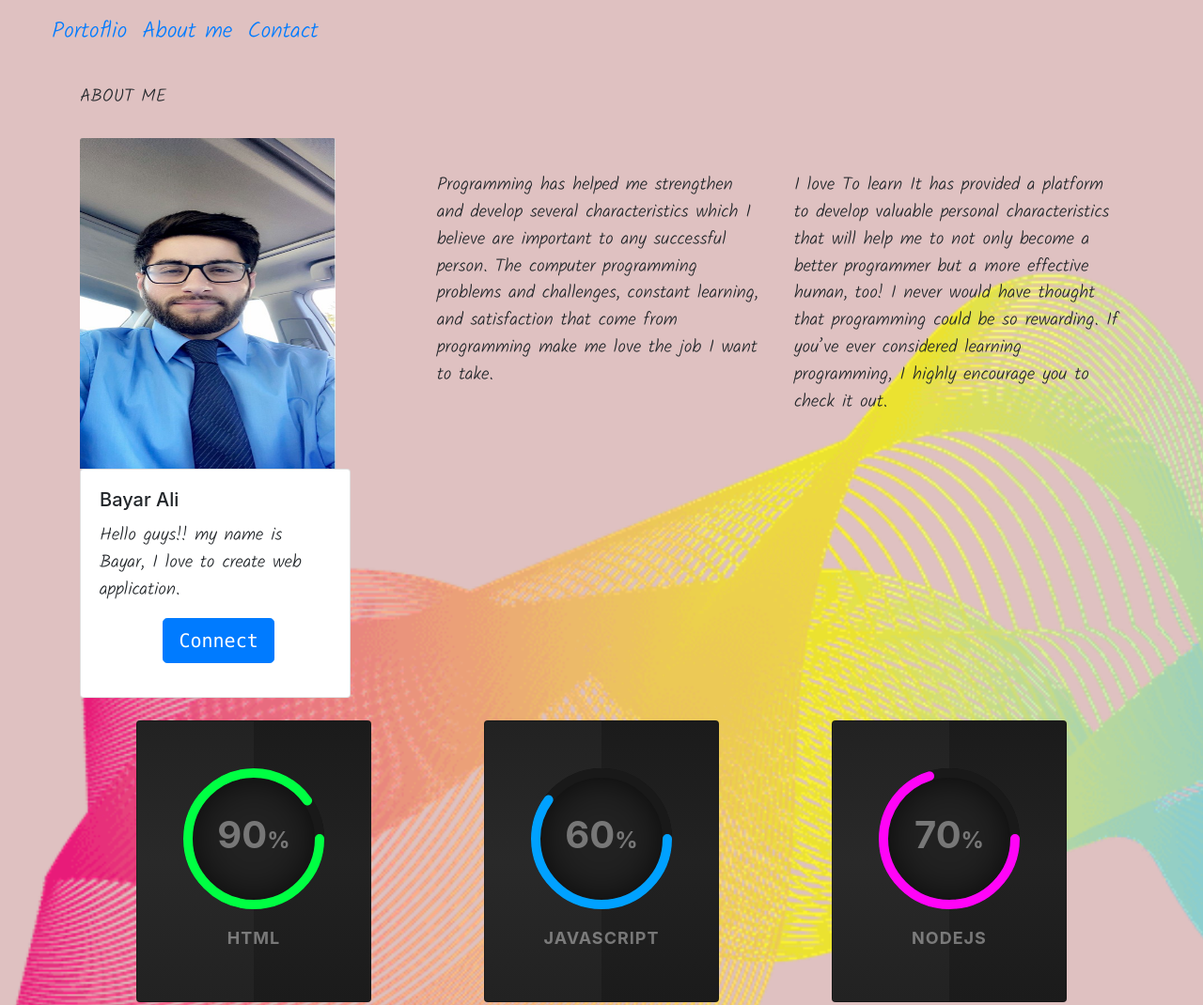
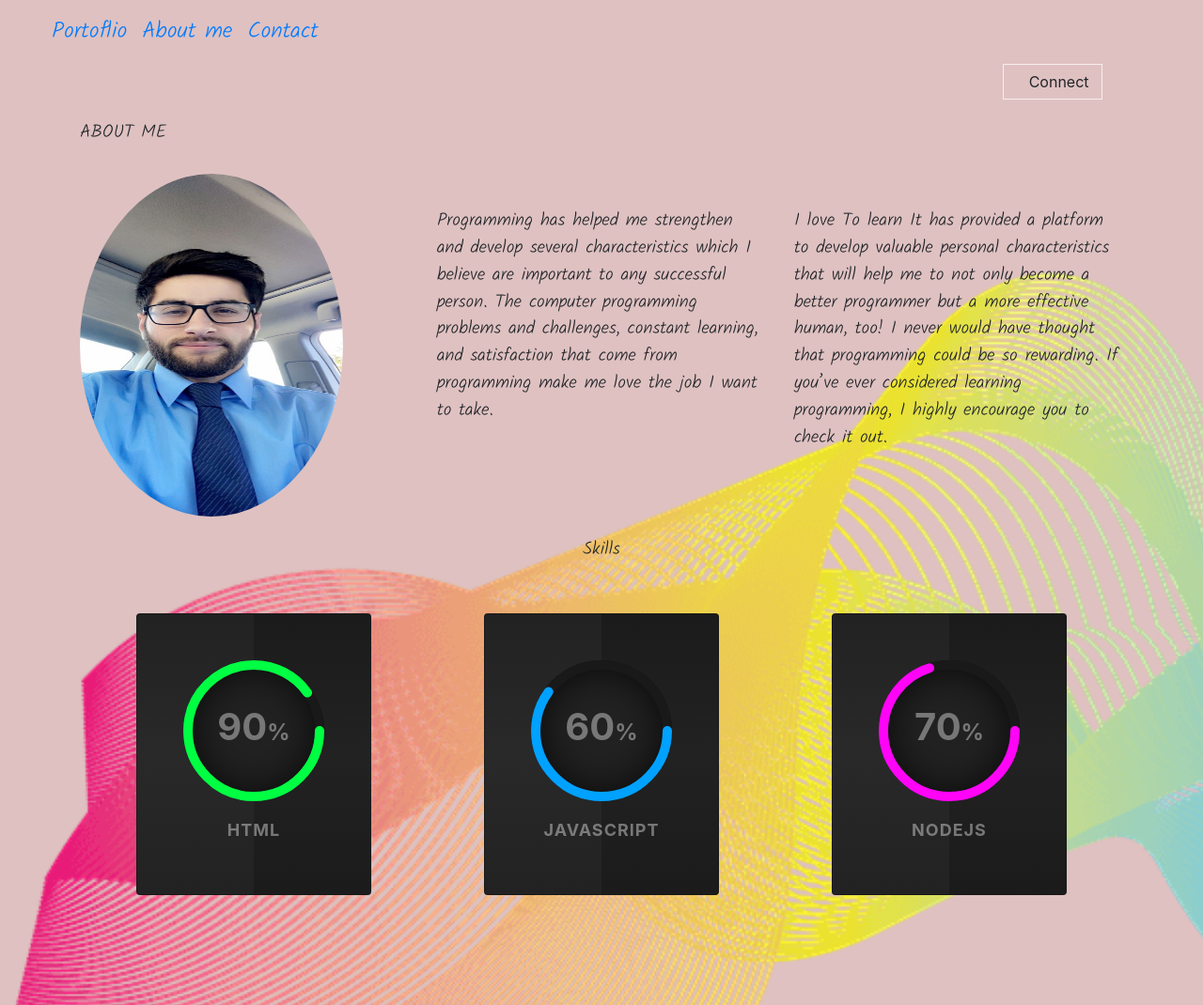
Before and after one commit to bayar-ali/resposiveweb, a plain HTML site: page html/aboutme.html in a window 1280 px wide. Shown: the top 1070 px of the page at 94% size. Drawn offline with nearby package versions, Linux system fonts and the light colour scheme.

Commit message:
update about me page

```diff
--- a/css/aboutme.css
+++ b/css/aboutme.css
@@ -152,8 +152,9 @@ svg circle:nth-child(2) {
 
 
  #personalpic {
-  height: 22em;
-  width: 17em;
+  max-width: 280px;
+  max-height: 365px;
+  border-radius: 60%;
 
  }
 
@@ -176,3 +177,40 @@ svg circle:nth-child(2) {
     font-size: x-large;
 
   }
+
+  .btn-two::before, .btn-two::after {
+    content: '';
+    position: absolute;
+    width: 50%;
+    height: 100%;
+    bottom: 0;
+    left: 0;
+    z-index: 1;
+    transition: all 0.3s;
+    border: 1px solid rgba(255, 255, 255, 0.5);
+  }
+
+  .btn-two:hover::after {
+    animation-name: rotatecw;
+    animation-duration: 2s;
+  }
+  .btn-two:hover::before {
+    animation-name: rotateccw;
+    animation-duration: 3s;
+  }
+  .btn-two:hover::after, .btn-two:hover::before {
+    left: 96px;
+    width: 64px;
+
+    animation-iteration-count: infinite;
+    animation-timing-function: linear;
+  }
+  @keyframes rotatecw {
+      from {transform: rotate(0deg);}
+      to {transform: rotate(360deg);}
+  }
+
+  @keyframes rotateccw {
+      from {transform: rotate(0deg);}
+      to {transform: rotate(-360deg);}
+  }
--- a/html/aboutme.html
+++ b/html/aboutme.html
@@ -41,6 +41,30 @@
                         </div>
                     </nav>
                 </div>
+                <div class="row">
+                    <div class="col-2">
+
+                    </div>
+                    <div class="col-2">
+
+                    </div>
+                    <div class="col-2">
+
+                    </div>
+                    <div class="col-2">
+
+                    </div>
+                    <div class="col-2">
+
+                    </div>
+                    <div class="col-2">
+                        <a href="https://www.linkedin.com/in/bayar-ali-7aa8981a0/" class="btn btn-two">
+                            <span>Connect</span>
+                    </a>
+
+                        </div>
+
+                    </div>
 
                 <!-- end of nav bar  -->
                 <div class="container">
@@ -50,15 +74,9 @@
                             <h2 class="aboutme">ABOUT ME</h2>
                             <br> <img src="../images/linkin picture.png" id="personalpic" class="card-img-top"
                                 alt="my avatar picture">
-                            <div class="card" style="width: 18rem;">
+                             <div class="" style="width: 18rem;">
 
-                                <div class="card-body">
-                                    <h5 class="card-title">Bayar Ali</h5>
-                                    <p class="aboutme"> Hello guys!! my name is Bayar, I love to create web
-                                        application. </p>
-                                    <pre>        <a href="https://www.linkedin.com/in/bayar-ali-7aa8981a0/" class="btn btn-primary btn-lg " tabindex="-1" role="button" aria-disabled="true">Connect</a></pre>
 
-                                </div>
                             </div>
                         </div>
                         <div class="col-4">
@@ -90,7 +108,18 @@
                     </div>
                 </div>
                 <br>
-                <div class="container skillssection">
+                <div class="row">
+                    <div class="col-12">
+                        <h2 class="aboutme text-center">Skills</h2>
+                    </div>
+
+
+                </div>
+
+
+
+                <div class="container skillssection py-5">
+
                     <div class="card">
                         <div class="box">
                             <div class="percent">
@@ -153,6 +182,7 @@
 
 
 
+
             <!--  these are bootstrap links  -->
             <script src="https://code.jquery.com/jquery-3.4.1.slim.min.js"
                 integrity="sha384-J6qa4849blE2+poT4WnyKhv5vZF5SrPo0iEjwBvKU7imGFAV0wwj1yYfoRSJoZ+n"
@@ -163,6 +193,10 @@
             <script src="https://stackpath.bootstrapcdn.com/bootstrap/4.4.1/js/bootstrap.min.js"
                 integrity="sha384-wfSDF2E50Y2D1uUdj0O3uMBJnjuUD4Ih7YwaYd1iqfktj0Uod8GCExl3Og8ifwB6"
                 crossorigin="anonymous"></script>
+
+
+            <script src="../js/script.js"></script>
+
 </body>
 
 </html>
```
Also changed, not shown: index.html (+2 -2 lines), js/script.js (line endings or trailing spaces).
